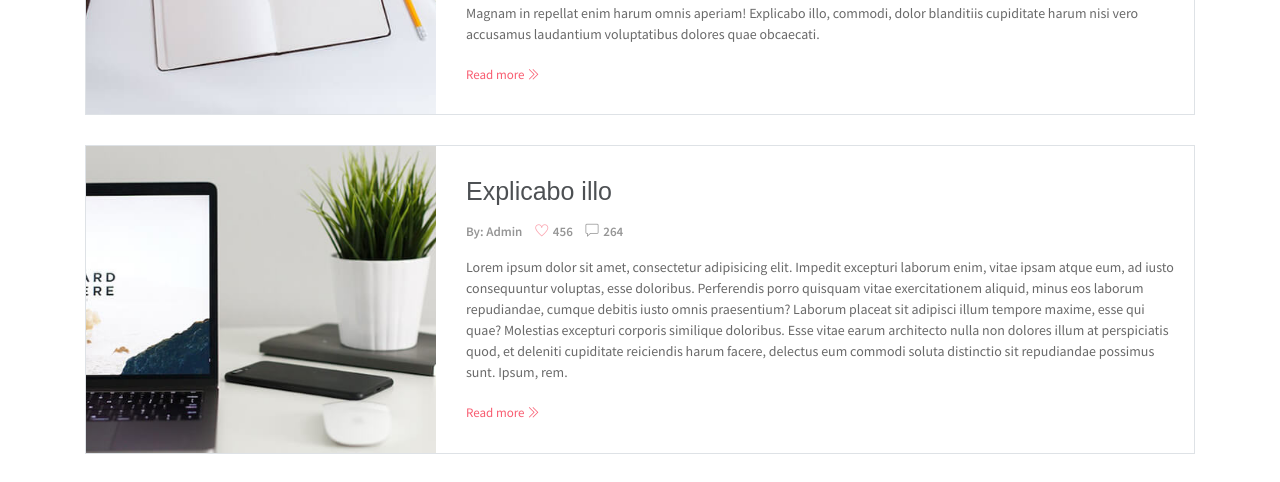
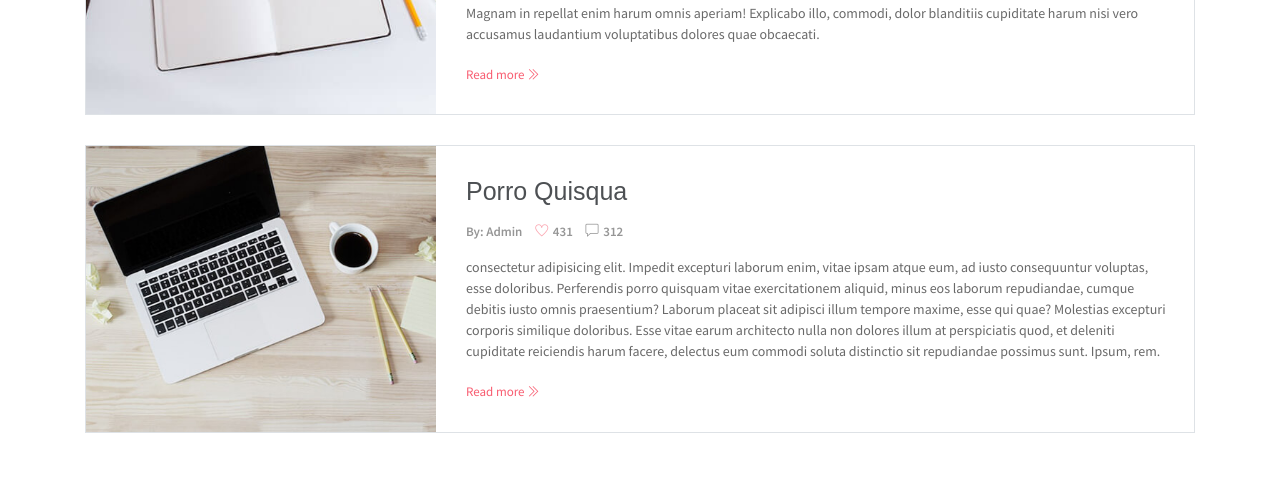
Before and after one commit to akashjami/akashjami.github.io, a plain HTML site: page index.html in a window 1280 px wide. Shown: the part 5760-6242 px from the top of the page. Drawn offline with Linux system fonts and the light colour scheme; some packages are replaced by stand-ins of ours.

Commit message:
init
up 1

```diff
--- a/index.html
+++ b/index.html
@@ -657,8 +657,10 @@
                     </div>
                 </div><!-- end of blog wrapper -->
 
+
+
                 <!-- blog-card -->
-                <div class="blog-card">
+                <!--<div class="blog-card">
                     <div class="img-holder">
                         <img src="assets/imgs/blog2.jpg" alt="Download free bootstrap 4 landing page, free boootstrap 4 templates, Download free bootstrap 4.1 landing page, free boootstrap 4.1.1 templates, meyawo Landing page">
                     </div>
```
